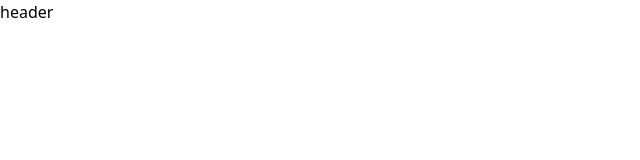
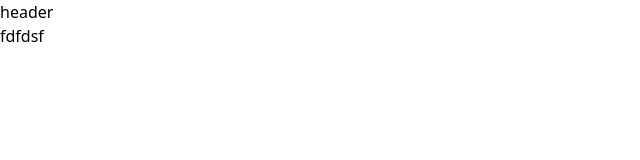
Before and after one commit to mnenie/ithub-hack, a Nuxt app: page / in a window 1280 px wide. Shown: the top 160 px of the page, without its empty margins (0-640 px from the left). Built offline with nearby package versions, Linux system fonts and the light colour scheme.

Commit message:
add: configs, fix: bugs

```diff
--- a/app.vue
+++ b/app.vue
@@ -1,5 +1,5 @@
 <template>
-  <NuxtLayout>
-    <NuxtPage />
-  </NuxtLayout>
+    <NuxtLayout>
+        <NuxtPage />
+    </NuxtLayout>
 </template>
--- a/layouts/default.vue
+++ b/layouts/default.vue
@@ -1,5 +1,6 @@
 <template>
     <div>
         <LayoutHeader />
+        <slot />
     </div>
 </template>
--- a/nuxt.config.ts
+++ b/nuxt.config.ts
@@ -1,3 +1,4 @@
+// https://nuxt.com/docs/api/configuration/nuxt-config
 export default defineNuxtConfig({
   devtools: { enabled: true },
   modules: ['@pinia/nuxt', '@nuxtjs/tailwindcss', 'shadcn-nuxt'],
--- a/package.json
+++ b/package.json
@@ -14,7 +14,7 @@
     "@radix-icons/vue": "^1.0.0",
     "class-variance-authority": "^0.7.0",
     "clsx": "^2.1.0",
-    "nuxt": "^3.11.2",
+    "nuxt": "^3.11.1",
     "pinia": "^2.1.7",
     "radix-vue": "^1.7.0",
     "tailwind-merge": "^2.2.2",
@@ -25,6 +25,8 @@
   "devDependencies": {
     "@mnenie/prettier": "^1.0.4",
     "@nuxtjs/tailwindcss": "^6.11.4",
+    "prettier": "^3.2.5",
+    "prettier-plugin-tailwindcss": "^0.5.13",
     "shadcn-nuxt": "^0.10.2",
     "typescript": "^5.4.5"
   }
--- a/pages/index.vue
+++ b/pages/index.vue
@@ -1,5 +1,5 @@
 <template>
-    <div>
-        <HomeHello />
-    </div>
+        <div>
+            fdfdsf
+        </div>
 </template>
```
Also changed, not shown: components/layout/Header.vue (+0 -8 lines), .prettierrc.cjs, 1 other file (tests, documents, lock files or other folders).
